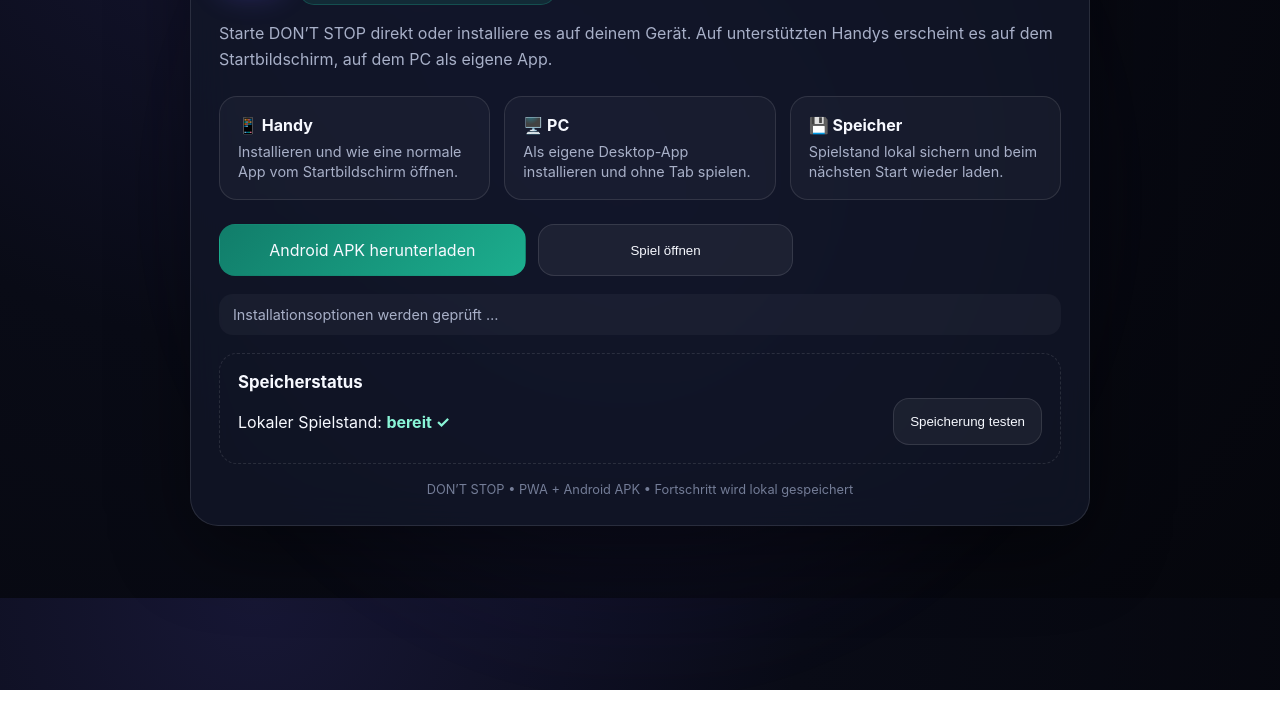
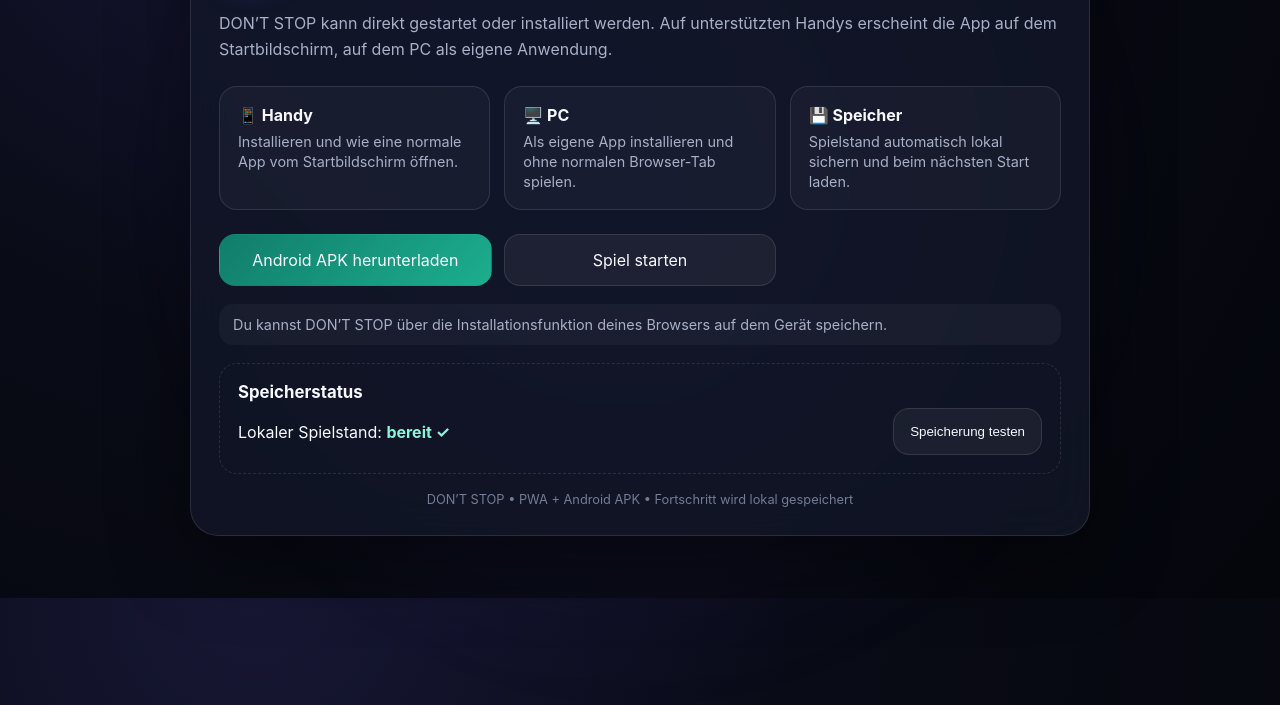
Before and after one commit to stikerpo-spec/DONT-STOP, a website: page index.html in a window 1280 px wide. Shown: the part 202-907 px from the top of the page. Drawn offline with Linux system fonts and the light colour scheme.

Commit message:
Fix dead game button and launch flow

```diff
--- a/index.html
+++ b/index.html
@@ -18,16 +18,16 @@
     .card{position:relative;border:1px solid var(--line);background:var(--panel);backdrop-filter:blur(22px);border-radius:28px;padding:28px;box-shadow:0 24px 80px rgba(0,0,0,.45)}
     .brand{display:flex;align-items:center;gap:16px}.logo{width:64px;height:64px;border-radius:18px;box-shadow:0 10px 30px rgba(109,92,255,.3)}h1{margin:0;font-size:clamp(2rem,5vw,3.5rem);letter-spacing:-.04em}p{color:var(--muted);line-height:1.6}.tag{display:inline-flex;margin-top:8px;padding:6px 10px;border-radius:999px;background:rgba(32,227,178,.1);border:1px solid rgba(32,227,178,.2);color:#8af5d7;font-size:.82rem;font-weight:700}
     .grid{display:grid;grid-template-columns:repeat(3,1fr);gap:14px;margin:24px 0}.mini{padding:18px;border:1px solid var(--line);border-radius:18px;background:rgba(255,255,255,.03)}.mini strong{display:block;font-size:1rem;margin-bottom:6px}.mini span{color:var(--muted);font-size:.9rem}
-    .actions{display:grid;grid-template-columns:1.2fr 1fr 1fr;gap:12px;margin-top:22px}.btn{appearance:none;border:1px solid var(--line);border-radius:16px;padding:15px 16px;font:700 1rem inherit;color:var(--text);background:rgba(255,255,255,.05);cursor:pointer;text-decoration:none;text-align:center;transition:.18s transform,.18s background,.18s border-color}.btn:hover{transform:translateY(-2px);background:rgba(255,255,255,.1);border-color:rgba(255,255,255,.2)}.btn.primary{background:linear-gradient(135deg,var(--accent),#8f4dff);border-color:transparent}.btn.alt{background:linear-gradient(135deg,#117d6a,#1cae8e);border-color:transparent}.status{margin-top:18px;padding:12px 14px;border-radius:14px;background:rgba(255,255,255,.04);color:var(--muted);font-size:.9rem}.save{margin-top:18px;padding:18px;border:1px dashed var(--line);border-radius:18px}.save h2{font-size:1.05rem;margin:0 0 6px}.save-row{display:flex;justify-content:space-between;gap:12px;align-items:center}.pill{color:#8af5d7;font-weight:700}.footer{margin-top:18px;color:#747d97;font-size:.8rem;text-align:center}
+    .actions{display:grid;grid-template-columns:repeat(3,1fr);gap:12px;margin-top:22px}.btn{appearance:none;border:1px solid var(--line);border-radius:16px;padding:15px 16px;font:700 1rem inherit;color:var(--text);background:rgba(255,255,255,.05);cursor:pointer;text-decoration:none;text-align:center;transition:.18s transform,.18s background,.18s border-color}.btn:hover{transform:translateY(-2px);background:rgba(255,255,255,.1);border-color:rgba(255,255,255,.2)}.btn.primary{background:linear-gradient(135deg,var(--accent),#8f4dff);border-color:transparent}.btn.alt{background:linear-gradient(135deg,#117d6a,#1cae8e);border-color:transparent}.status{margin-top:18px;padding:12px 14px;border-radius:14px;background:rgba(255,255,255,.04);color:var(--muted);font-size:.9rem}.save{margin-top:18px;padding:18px;border:1px dashed var(--line);border-radius:18px}.save h2{font-size:1.05rem;margin:0 0 6px}.save-row{display:flex;justify-content:space-between;gap:12px;align-items:center}.pill{color:#8af5d7;font-weight:700}.footer{margin-top:18px;color:#747d97;font-size:.8rem;text-align:center}
     @media(max-width:700px){body{padding:12px}.card{padding:20px;border-radius:22px}.grid,.actions{grid-template-columns:1fr}.save-row{align-items:flex-start;flex-direction:column}.btn{width:100%}}
   </style>
 </head>
 <body>
   <main class="shell"><div class="glow"></div><section class="card">
     <div class="brand"><img class="logo" src="./icon.svg" alt="DON’T STOP App Icon"><div><h1>DON’T STOP</h1><span class="tag">INSTALLIERBAR • OFFLINE SPIELBAR</span></div></div>
-    <p>Starte DON’T STOP direkt oder installiere es auf deinem Gerät. Auf unterstützten Handys erscheint es auf dem Startbildschirm, auf dem PC als eigene App.</p>
-    <div class="grid"><div class="mini"><strong>📱 Handy</strong><span>Installieren und wie eine normale App vom Startbildschirm öffnen.</span></div><div class="mini"><strong>🖥️ PC</strong><span>Als eigene Desktop-App installieren und ohne Tab spielen.</span></div><div class="mini"><strong>💾 Speicher</strong><span>Spielstand lokal sichern und beim nächsten Start wieder laden.</span></div></div>
-    <div class="actions"><button id="installBtn" class="btn primary" hidden>App installieren</button><a class="btn alt" href="https://github.com/stikerpo-spec/DONT-STOP/releases/latest/download/DONT-STOP.apk">Android APK herunterladen</a><button id="playBtn" class="btn">Spiel öffnen</button></div>
+    <p>DON’T STOP kann direkt gestartet oder installiert werden. Auf unterstützten Handys erscheint die App auf dem Startbildschirm, auf dem PC als eigene Anwendung.</p>
+    <div class="grid"><div class="mini"><strong>📱 Handy</strong><span>Installieren und wie eine normale App vom Startbildschirm öffnen.</span></div><div class="mini"><strong>🖥️ PC</strong><span>Als eigene App installieren und ohne normalen Browser-Tab spielen.</span></div><div class="mini"><strong>💾 Speicher</strong><span>Spielstand automatisch lokal sichern und beim nächsten Start laden.</span></div></div>
+    <div class="actions"><button id="installBtn" class="btn primary" hidden>App installieren</button><a class="btn alt" href="https://github.com/stikerpo-spec/DONT-STOP/releases/latest/download/DONT-STOP.apk">Android APK herunterladen</a><a id="playBtn" class="btn" href="./game.html">Spiel starten</a></div>
     <div id="status" class="status">Installationsoptionen werden geprüft …</div>
     <div class="save"><h2>Speicherstatus</h2><div class="save-row"><span>Lokaler Spielstand: <span id="saveState" class="pill">wird geprüft …</span></span><button id="testSave" class="btn">Speicherung testen</button></div></div>
     <div class="footer">DON’T STOP • PWA + Android APK • Fortschritt wird lokal gespeichert</div>
@@ -45,10 +45,9 @@
     window.addEventListener('appinstalled', () => { installBtn.hidden = true; status.textContent = 'DON’T STOP wurde installiert. Du kannst die App jetzt vom Startbildschirm bzw. Desktop öffnen.'; });
     if (isIOS && !isStandalone) status.textContent = 'iPhone/iPad: Öffne das Teilen-Menü von Safari und wähle „Zum Home-Bildschirm“. Danach ist DON’T STOP wie eine App startbar.';
     else if (isStandalone) status.textContent = 'DON’T STOP läuft bereits als installierte App.';
-    else if (!('BeforeInstallPromptEvent' in window)) status.textContent = 'Installieren wird von deinem Browser ggf. über das Browser-Menü („Installieren“ / „Zum Startbildschirm“) angeboten.';
+    else status.textContent = 'Du kannst DON’T STOP über die Installationsfunktion deines Browsers auf dem Gerät speichern.';
     if ('serviceWorker' in navigator) window.addEventListener('load', () => navigator.serviceWorker.register('./sw.js').catch(() => {}));
-    document.getElementById('testSave').addEventListener('click', () => { window.DontStopSave.set({ lastTest: new Date().toISOString() }); document.getElementById('saveState').textContent = 'gesichert ✓'; });
-    document.getElementById('playBtn').addEventListener('click', () => window.dispatchEvent(new CustomEvent('dontstop:start')));
+    document.getElementById('testSave').addEventListener('click', () => { const ok = window.DontStopSave.set({ lastTest: new Date().toISOString() }); document.getElementById('saveState').textContent = ok ? 'gesichert ✓' : 'Fehler'; });
     document.getElementById('saveState').textContent = window.DontStopSave.hasSave() ? 'vorhanden ✓' : 'bereit ✓';
   </script>
 </body>
```
